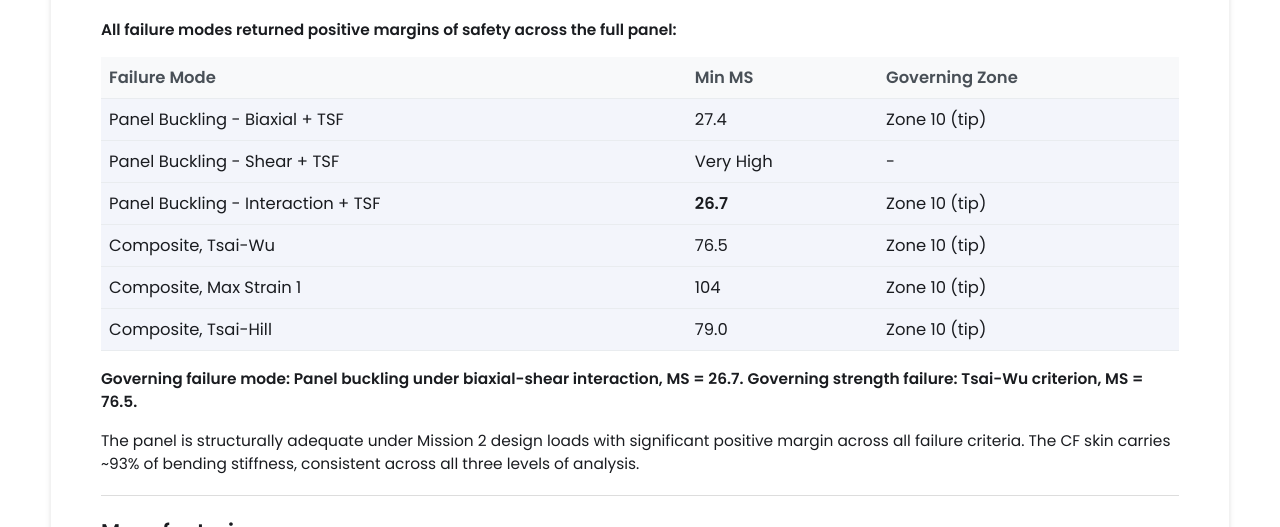
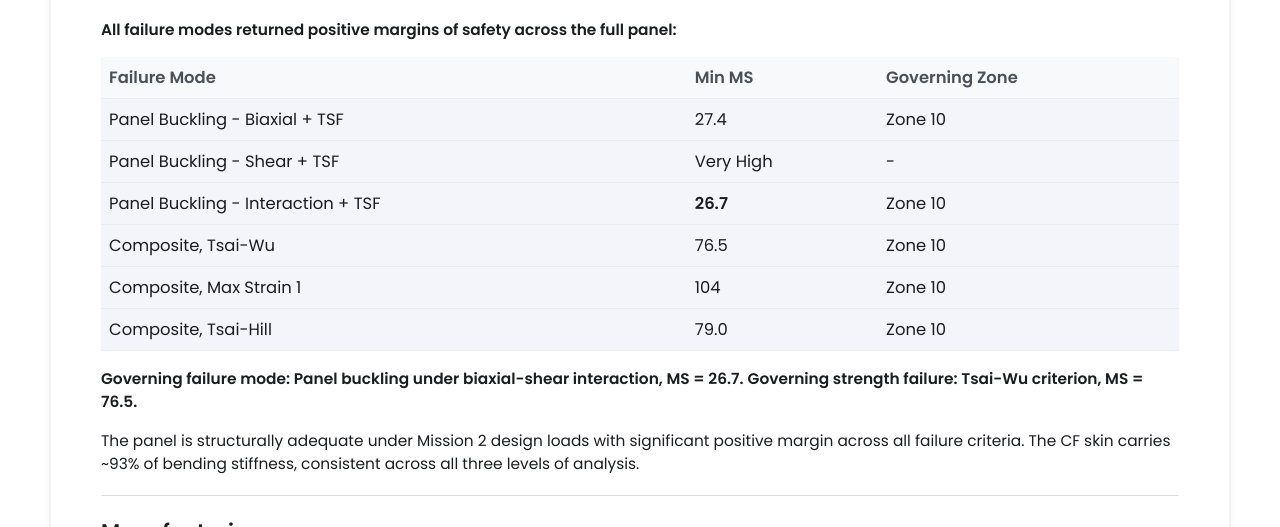
Before and after one commit to Sophiaylii/Sophiaylii.github.io, a Jekyll site: the page built from _projects/aero-wing/index.md, in a window 1280 px wide and 1400 px high, scrolled down 5878 px, cut to the strip 68-595 px from the top of the window. Built offline with Jekyll 4.4.1, drawn with Linux system fonts in a browser that asks for light colours; some of the changed text lies outside the part shown.

Commit message:
typos + update pdf

```diff
--- a/_projects/aero-wing/index.md
+++ b/_projects/aero-wing/index.md
@@ -114,12 +114,12 @@ FEA-extracted shell load resultants were imported into HyperX for composite marg
 
 | Failure Mode | Min MS | Governing Zone |
 |---|---|---|
-| Panel Buckling - Biaxial + TSF | 27.4 | Zone 10 (tip) |
+| Panel Buckling - Biaxial + TSF | 27.4 | Zone 10 |
 | Panel Buckling - Shear + TSF | Very High | - |
-| Panel Buckling - Interaction + TSF | **26.7** | Zone 10 (tip) |
-| Composite, Tsai-Wu | 76.5 | Zone 10 (tip) |
-| Composite, Max Strain 1 | 104 | Zone 10 (tip) |
-| Composite, Tsai-Hill | 79.0 | Zone 10 (tip) |
+| Panel Buckling - Interaction + TSF | **26.7** | Zone 10 |
+| Composite, Tsai-Wu | 76.5 | Zone 10 |
+| Composite, Max Strain 1 | 104 | Zone 10 |
+| Composite, Tsai-Hill | 79.0 | Zone 10 |
 
 **Governing failure mode: Panel buckling under biaxial-shear interaction, MS = 26.7.**
 **Governing strength failure: Tsai-Wu criterion, MS = 76.5.**
```
Also changed, not shown: other parts of _projects/aero-wing/index.md (+3 -3 lines), 1 other file.
